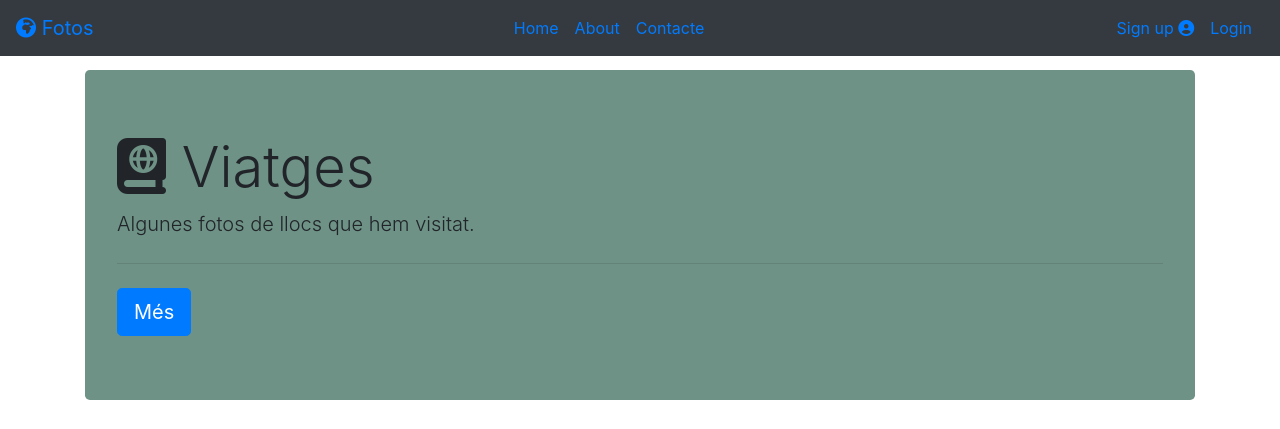
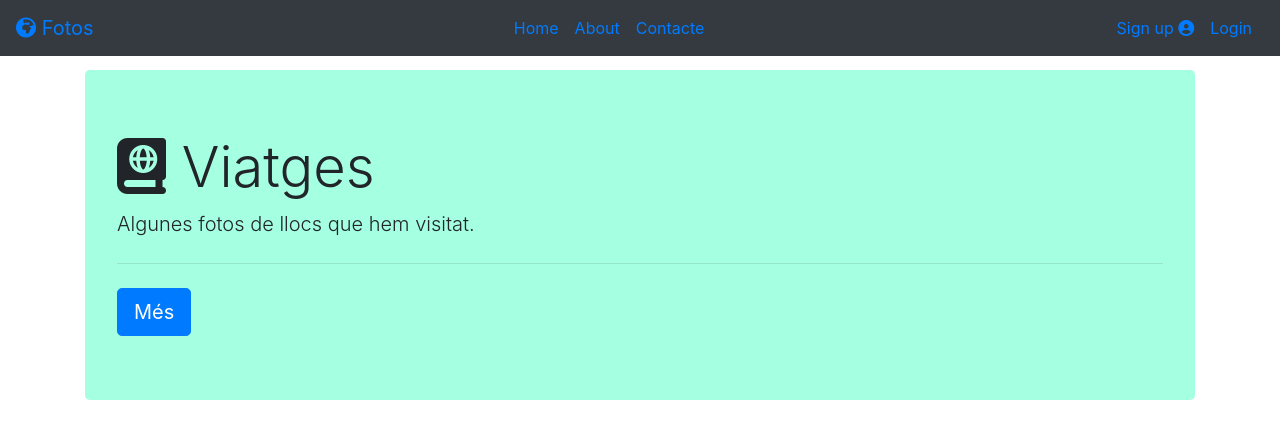
Before and after one commit to fernandoverduprimo/lanzarote, a plain HTML site: page index.html in a window 1280 px wide. Shown: the top 429 px of the page. Drawn offline with nearby package versions, Linux system fonts and the light colour scheme.

Commit message:
Update style.css

```diff
--- a/style.css
+++ b/style.css
@@ -2,7 +2,7 @@ body {
     padding: 70px;
 }
 #jumColor {
-    background-color: rgba(50, 100, 83, 0.7);
+    background-color: rgba(127, 255, 212, 0.7);
 }
 .fa, .far, .fa-bars {
     color: Aquamarine;
```
